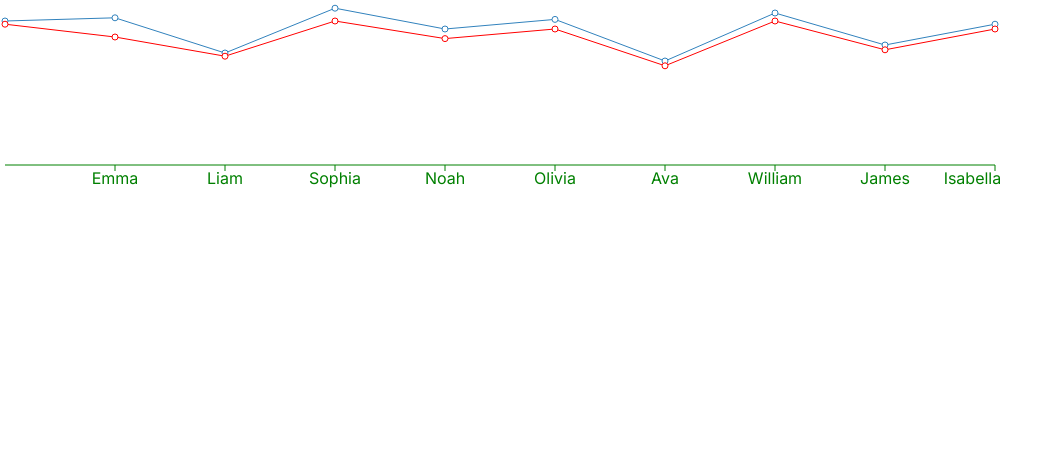
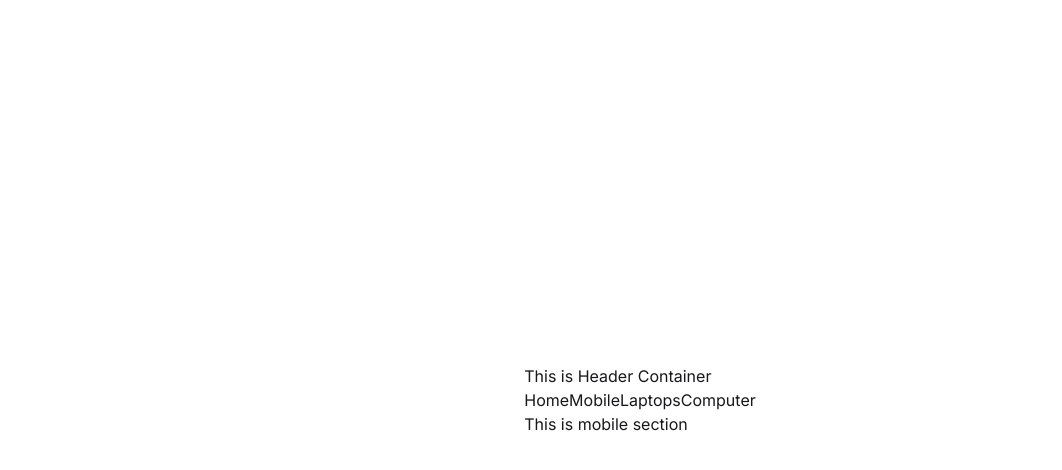
Before and after one commit to rashedulraha/Learning-with-Programing-hero, a React (Vite) app in the folder Mailstone-7/vite-project/: page /mobile in a window 1280 px wide. Shown: the top 470 px of the page, without its empty margins (0-1062 px from the left). Built offline with nearby package versions, Linux system fonts and the light colour scheme.

Commit message:
learnign and create react-js app

```diff
--- a/Mailstone-7/vite-project/package.json
+++ b/Mailstone-7/vite-project/package.json
@@ -11,10 +11,12 @@
   },
   "dependencies": {
     "@tailwindcss/vite": "^4.1.13",
+    "create-router": "^1.1.0",
     "daisyui": "^5.1.12",
     "lucide": "^0.544.0",
     "react": "^19.1.1",
     "react-dom": "^19.1.1",
+    "react-router": "^7.9.3",
     "recharts": "^3.2.1",
     "tailwindcss": "^4.1.13"
   },
--- a/Mailstone-7/vite-project/src/App.css
+++ b/Mailstone-7/vite-project/src/App.css
@@ -6,4 +6,9 @@
 body {
   font-family: "Inter", sans-serif;
   font-optical-sizing: auto;
+  height: 100vh;
+  width: 100%;
+  display: flex;
+  align-items: center;
+  justify-content: center;
 }
--- a/Mailstone-7/vite-project/src/App.jsx
+++ b/Mailstone-7/vite-project/src/App.jsx
@@ -1,10 +1,11 @@
 import "./App.css";
-import ResultChart from "./components/ResultChart";
 
 const App = () => {
   return (
     <div>
-      <ResultChart />
+      <h2 className="text-4xl font-bold bg-white text-green-500 ">
+        Hello this is app element
+      </h2>
     </div>
   );
 };
--- /dev/null
+++ b/Mailstone-7/vite-project/src/components/Header/Header.jsx
@@ -0,0 +1,17 @@
+import React from "react";
+
+const Header = () => {
+  return (
+    <div>
+      <h1>This is Header Container</h1>
+      <nav>
+        <a href="/">Home</a>
+        <a href="/mobile">Mobile</a>
+        <a href="/laptops">Laptops</a>
+        <a href="/computer">Computer</a>
+      </nav>
+    </div>
+  );
+};
+
+export default Header;
--- /dev/null
+++ b/Mailstone-7/vite-project/src/components/Home/Home.jsx
@@ -0,0 +1,9 @@
+const Home = () => {
+  return (
+    <div>
+      <h1>This is Home</h1>
+    </div>
+  );
+};
+
+export default Home;
--- /dev/null
+++ b/Mailstone-7/vite-project/src/components/Laptops/Laptops.jsx
@@ -0,0 +1,9 @@
+const Laptops = () => {
+  return (
+    <div>
+      <h1>This is laptop Container</h1>
+    </div>
+  );
+};
+
+export default Laptops;
--- /dev/null
+++ b/Mailstone-7/vite-project/src/components/Mobiles/Mobile.jsx
@@ -0,0 +1,9 @@
+const Mobile = () => {
+  return (
+    <div>
+      <h3>This is mobile section</h3>
+    </div>
+  );
+};
+
+export default Mobile;
--- a/Mailstone-7/vite-project/src/components/ResultChart.jsx
+++ /dev/null
@@ -1,57 +0,0 @@
-import { Line, LineChart, XAxis, YAxis } from "recharts";
-
-const resultData = [
-  { name: "John", age: 15, class: "10", physics: 85, math: 90, chemistry: 88 },
-  { name: "Emma", age: 16, class: "10", physics: 78, math: 92, chemistry: 80 },
-  { name: "Liam", age: 15, class: "10", physics: 65, math: 70, chemistry: 68 },
-  {
-    name: "Sophia",
-    age: 16,
-    class: "10",
-    physics: 95,
-    math: 98,
-    chemistry: 90,
-  },
-  { name: "Noah", age: 15, class: "10", physics: 72, math: 85, chemistry: 79 },
-  {
-    name: "Olivia",
-    age: 16,
-    class: "10",
-    physics: 88,
-    math: 91,
-    chemistry: 85,
-  },
-  { name: "Ava", age: 15, class: "10", physics: 60, math: 65, chemistry: 62 },
-  {
-    name: "William",
-    age: 16,
-    class: "10",
-    physics: 92,
-    math: 95,
-    chemistry: 90,
-  },
-  { name: "James", age: 15, class: "10", physics: 70, math: 75, chemistry: 72 },
-  {
-    name: "Isabella",
-    age: 16,
-    class: "10",
-    physics: 82,
-    math: 88,
-    chemistry: 85,
-  },
-];
-
-const ResultChart = () => {
-  return (
-    <div>
-      <LineChart width={1000} height={200} data={resultData}>
-        <XAxis dataKey={"name"} stroke="green"></XAxis>
-        <Line dataKey="math"></Line>
-
-        <Line dataKey={"chemistry"} stroke="red"></Line>
-      </LineChart>
-    </div>
-  );
-};
-
-export default ResultChart;
--- /dev/null
+++ b/Mailstone-7/vite-project/src/components/Root/Root.jsx
@@ -0,0 +1,13 @@
+import { Outlet } from "react-router";
+import Header from "../Header/Header";
+
+const Root = () => {
+  return (
+    <div>
+      <Header />
+      <Outlet />
+    </div>
+  );
+};
+
+export default Root;
--- a/Mailstone-7/vite-project/src/main.jsx
+++ b/Mailstone-7/vite-project/src/main.jsx
@@ -1,9 +1,38 @@
 import { StrictMode } from "react";
 import { createRoot } from "react-dom/client";
 import App from "./App.jsx";
+import { createBrowserRouter, RouterProvider } from "react-router";
+import Root from "./components/Root/Root.jsx";
+import Home from "./components/Home/Home.jsx";
+
+import Laptops from "./components/Laptops/Laptops.jsx";
+import Mobile from "./components/Mobiles/Mobile.jsx";
+
+const router = createBrowserRouter([
+  {
+    path: "/",
+    Component: Root,
+    children: [
+      {
+        index: true,
+        Component: Home,
+        path: "/laptops",
+        Component: Laptops,
+      },
+      {
+        path: "/home",
+        Component: Home,
+      },
+      {
+        path: "/mobile",
+        Component: Mobile,
+      },
+    ],
+  },
+]);
 
 createRoot(document.getElementById("root")).render(
   <StrictMode>
-    <App />
+    <RouterProvider router={router}></RouterProvider>
   </StrictMode>
 );
```
Also changed, not shown: 1 other file (tests, documents, lock files or other folders).
